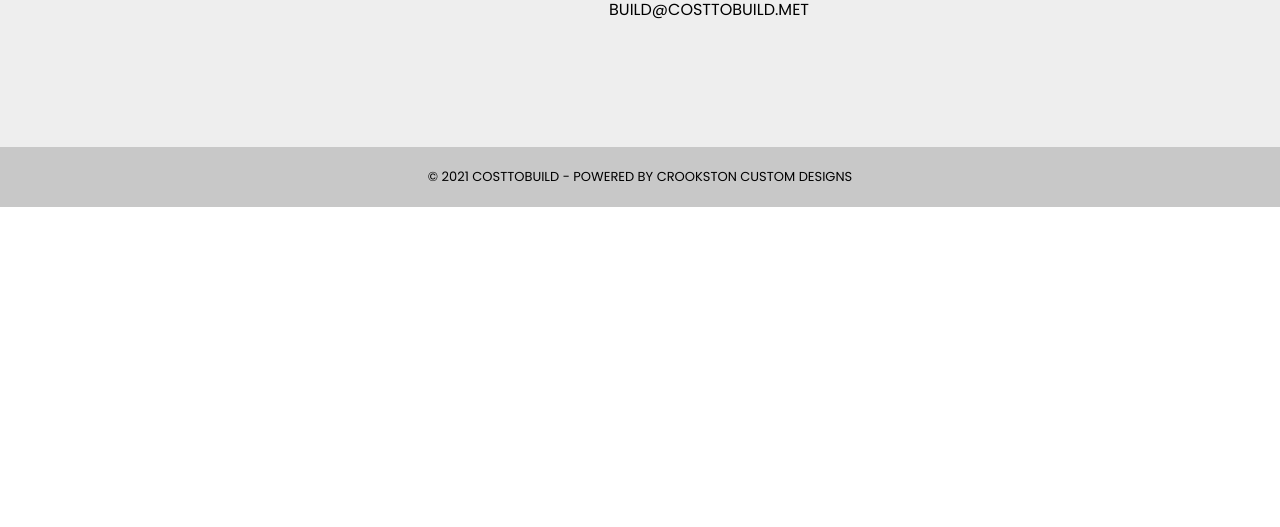
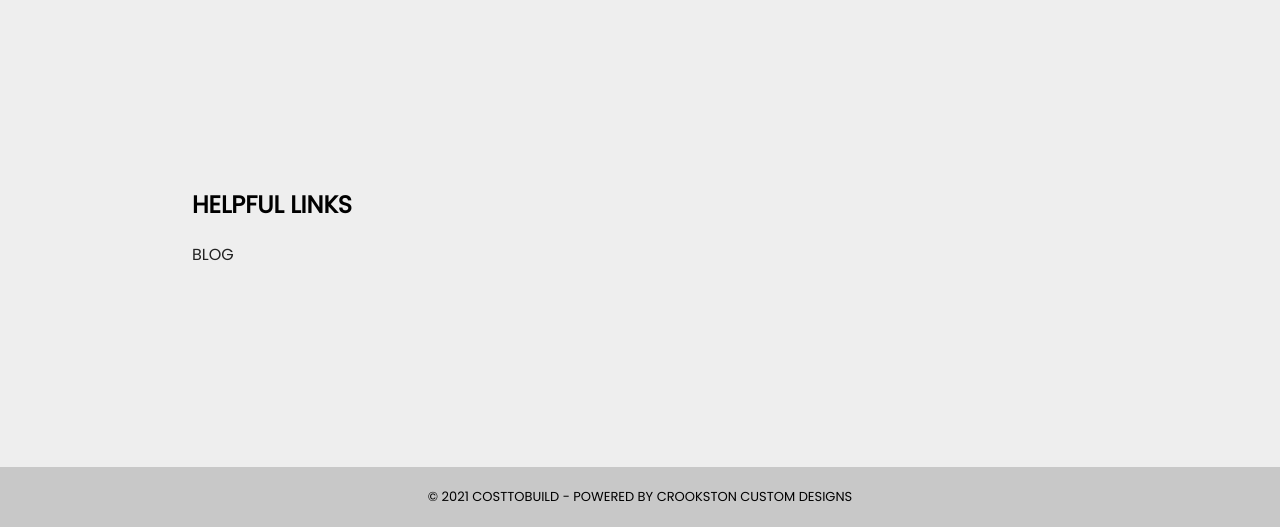
Before and after one commit to blakekohler/costtobuild, a Gatsby site: page / in a window 1280 px wide. Shown: the part 4244-4771 px from the top of the page. Before the commit the page ends 4451 px from the top, so only its background shows below. Built offline with nearby package versions, Linux system fonts and the light colour scheme; Gatsby itself is replaced by a stand-in of ours.

Commit message:
another attempt to fix the build issue

```diff
--- a/package.json
+++ b/package.json
@@ -32,6 +32,7 @@
     "gatsby-source-filesystem": "^3.4.0",
     "gatsby-transformer-remark": "^4.2.0",
     "gatsby-transformer-sharp": "^3.4.0",
+    "postcss": "^8.3.0",
     "react": "^17.0.1",
     "react-dom": "^17.0.1",
     "react-helmet": "^6.1.0",
--- a/src/components/footer.module.css
+++ b/src/components/footer.module.css
@@ -18,6 +18,7 @@
     background-color: #eee;
     display: flex;
     justify-content: space-between;
+    flex-wrap: wrap;
 }
 
 .copywriteRow{
```
Also changed, not shown: 1 other file.
